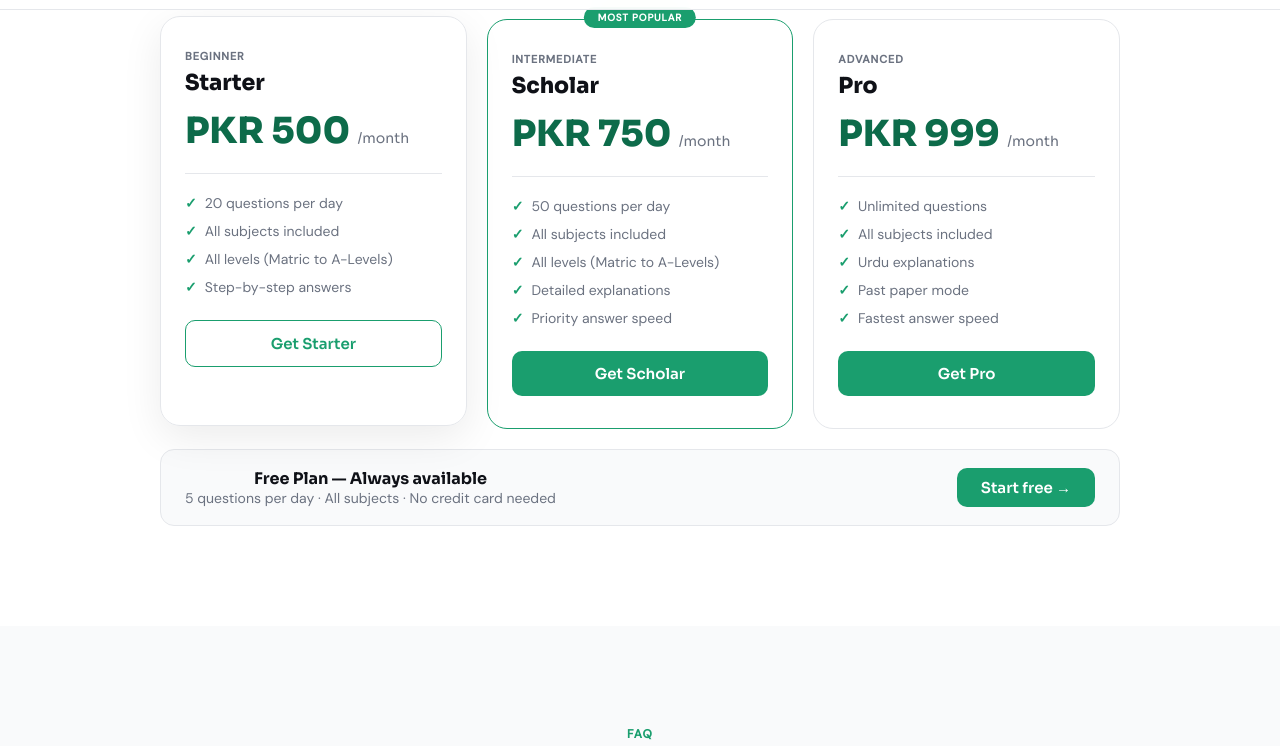
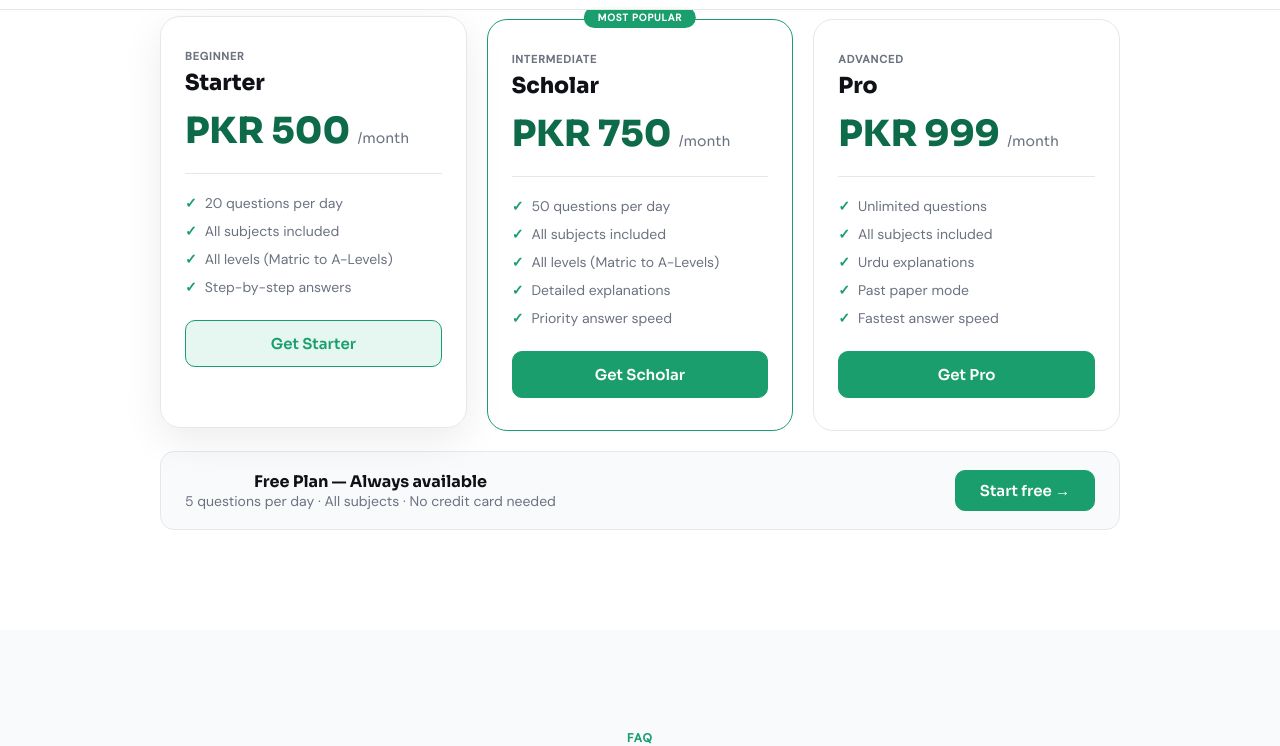
Before and after one commit to rafayhussain67-create/studygenie, a plain HTML site: page index.html in a window 1280 px wide. In both pictures the pointer is over the link "Get Starter". Shown: the part 2990-3736 px from the top of the page. Drawn offline with Linux system fonts and the light colour scheme.

Commit message:
Update index.html

```diff
--- a/index.html
+++ b/index.html
@@ -152,10 +152,12 @@
   .plan-features-list { list-style: none; display: flex; flex-direction: column; gap: 10px; margin-bottom: 24px; }
   .plan-features-list li { font-size: 14px; color: var(--text-muted); display: flex; align-items: flex-start; gap: 8px; }
   .plan-features-list li::before { content: '✓'; color: var(--green); font-weight: 700; flex-shrink: 0; }
-  .plan-btn { display: block; width: 100%; background: var(--green); color: white; border: none; border-radius: 10px; padding: 13px; font-family: var(--font-head); font-size: 15px; font-weight: 600; cursor: pointer; text-align: center; text-decoration: none; transition: background 0.15s; }
-  .plan-btn:hover { background: var(--green-dark); }
-  .plan-btn.outline { background: transparent; border: 1.5px solid var(--border); color: var(--text); }
-  .plan-btn.outline:hover { border-color: var(--green); color: var(--green); }
+  .plan-btn { display: block; width: 100%; background: var(--green); color: white; border: 1.5px solid var(--green); border-radius: 10px; padding: 13px; font-family: var(--font-head); font-size: 15px; font-weight: 600; cursor: pointer; text-align: center; text-decoration: none; transition: all 0.15s; box-sizing: border-box; }
+  .plan-btn:hover { background: var(--green-dark); border-color: var(--green-dark); }
+  .plan-btn.outline { background: transparent; border: 1.5px solid #6b7280; color: #374151; }
+  .plan-btn.outline:hover { border-color: var(--green); color: var(--green); background: var(--green-light); }
+  body.dark .plan-btn.outline { border-color: #9ca3af; color: #e2e8f0; }
+  body.dark .plan-btn.outline:hover { border-color: var(--green); color: var(--green); background: var(--green-light); }
   .free-plan { max-width: 960px; margin: 20px auto 0; background: var(--bg); border: 1px solid var(--border); border-radius: 14px; padding: 18px 24px; display: flex; justify-content: space-between; align-items: center; flex-wrap: wrap; gap: 12px; }
   .free-plan strong { font-family: var(--font-head); font-size: 16px; }
   .free-plan p { font-size: 14px; color: var(--text-muted); }
```
